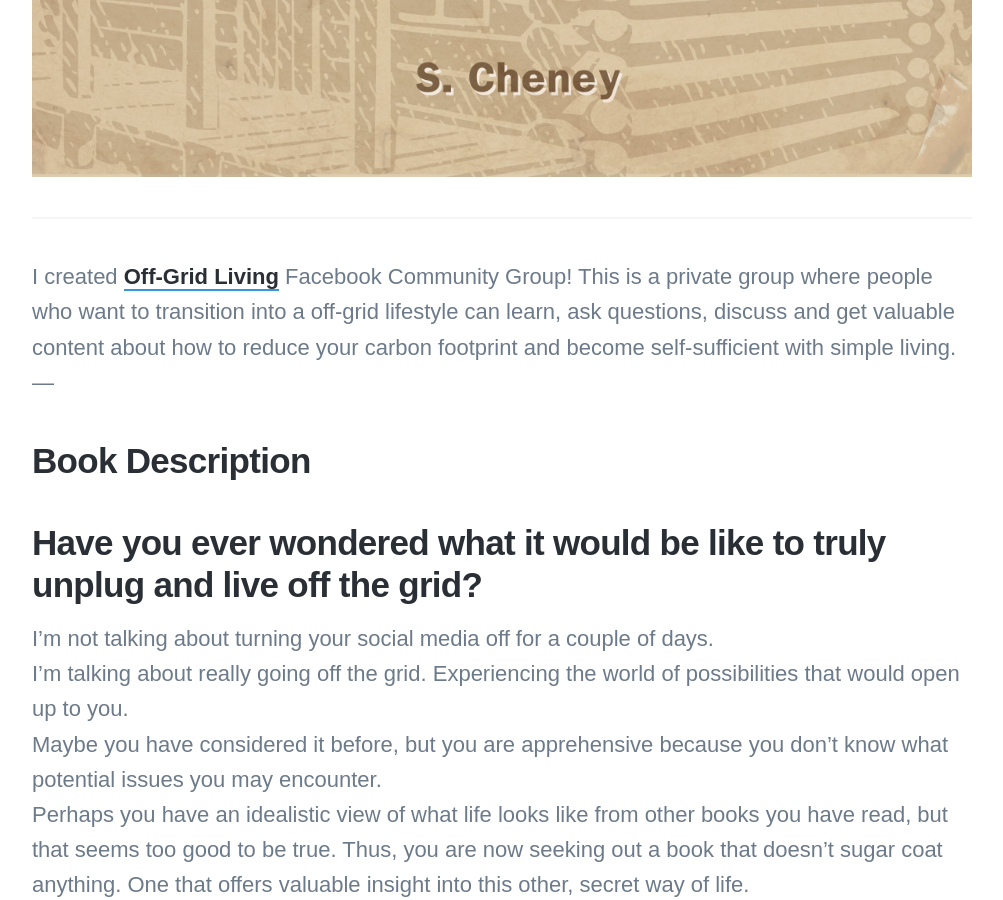
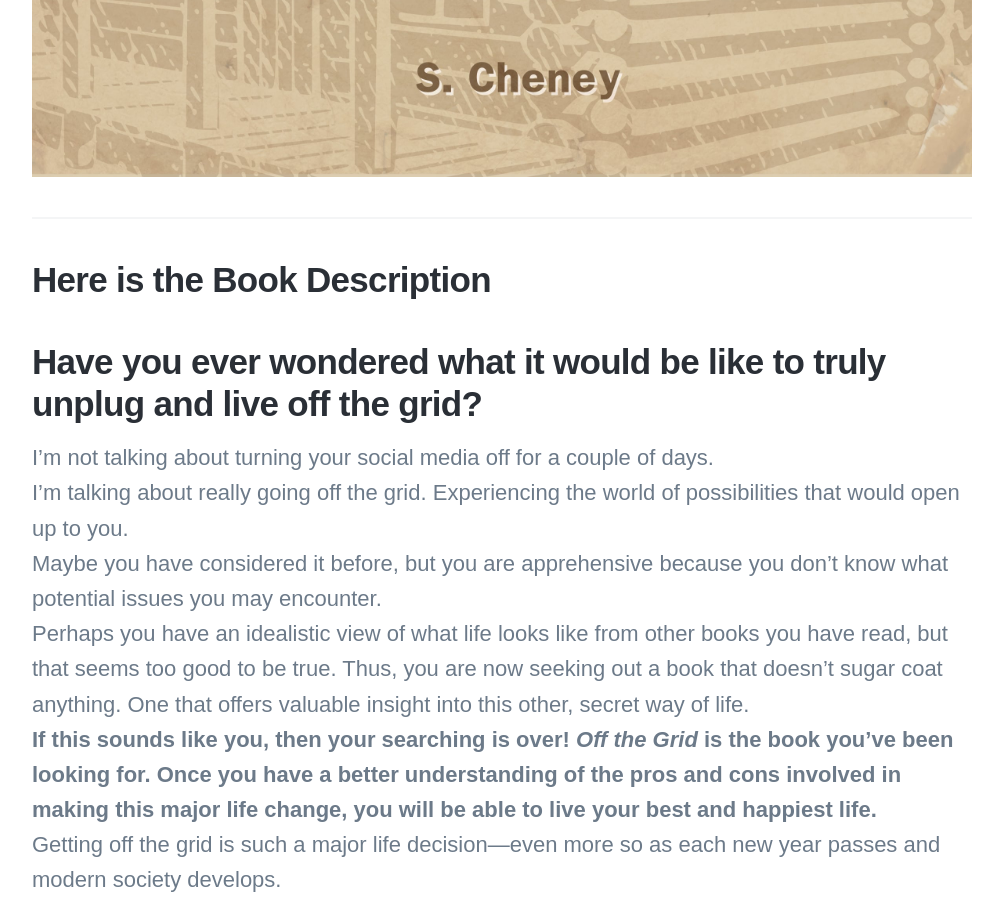
Before and after one commit to jcsodenkamp/jcsodenkamp.github.io, a Jekyll site: the page built from _projects/demo-project-2.md, in a window 1280 px wide and 900 px high, scrolled down 1365 px. Shown: the whole window, without its empty margins (138-1141 px from the left). Built offline with Jekyll 4.4.1, drawn with Linux system fonts in a browser that asks for light colours; nearby versions of some CDN libraries; some web fonts are replaced.

Commit message:
Update demo-project-2.md

```diff
--- a/_projects/demo-project-2.md
+++ b/_projects/demo-project-2.md
@@ -10,10 +10,8 @@ featured_image: '/images/demo/website-cover.jpg'
 ![](/images/demo/website-cover.jpg)
 
 ---
-I created [Off-Grid Living](https://www.facebook.com/groups/offgridliving.scheney) Facebook Community Group! This is a private group where people who want to transition into a off-grid lifestyle can learn, ask questions, discuss and get valuable content about how to reduce your carbon footprint and become self-sufficient with simple living.
----
 
-## Book Description
+## Here is the Book Description
 
 <h2>Have you ever wondered what it would be like to truly unplug and live off the grid?</h2>
 I’m not talking about turning your social media off for a couple of days.<br>
```
